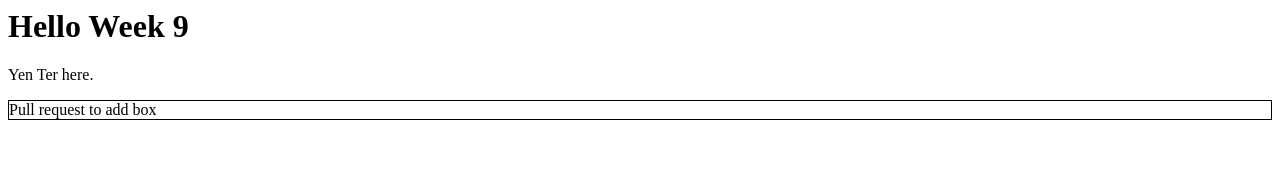
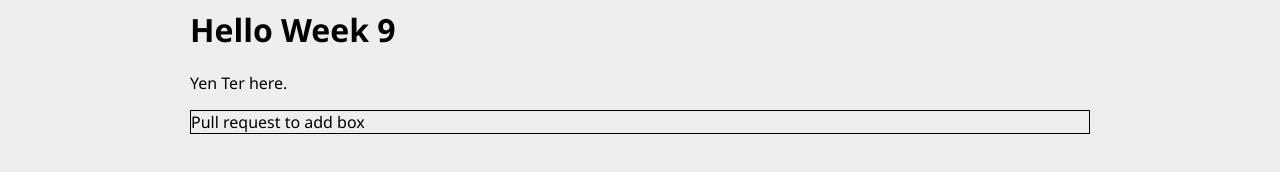
Before and after one commit to jasmineseah-17/bt3103-week9-1, a website: page index.html in a window 1280 px wide. Drawn offline with Linux system fonts and the light colour scheme.

Commit message:
Add styling

```diff
--- a/index.html
+++ b/index.html
@@ -1,6 +1,17 @@
 <html>
   <head>
     <title>Hi</title>
+    <style>
+    body, html {
+        font-family: "Myriad Pro", "Segoe UI", "Calibri";
+        background-color: #eee;
+    }
+
+    #app {
+        max-width: 900px;
+        margin: 0 auto;
+    }
+    </style>
   </head>
   <body>
     <div id="app" class='container'>
```
